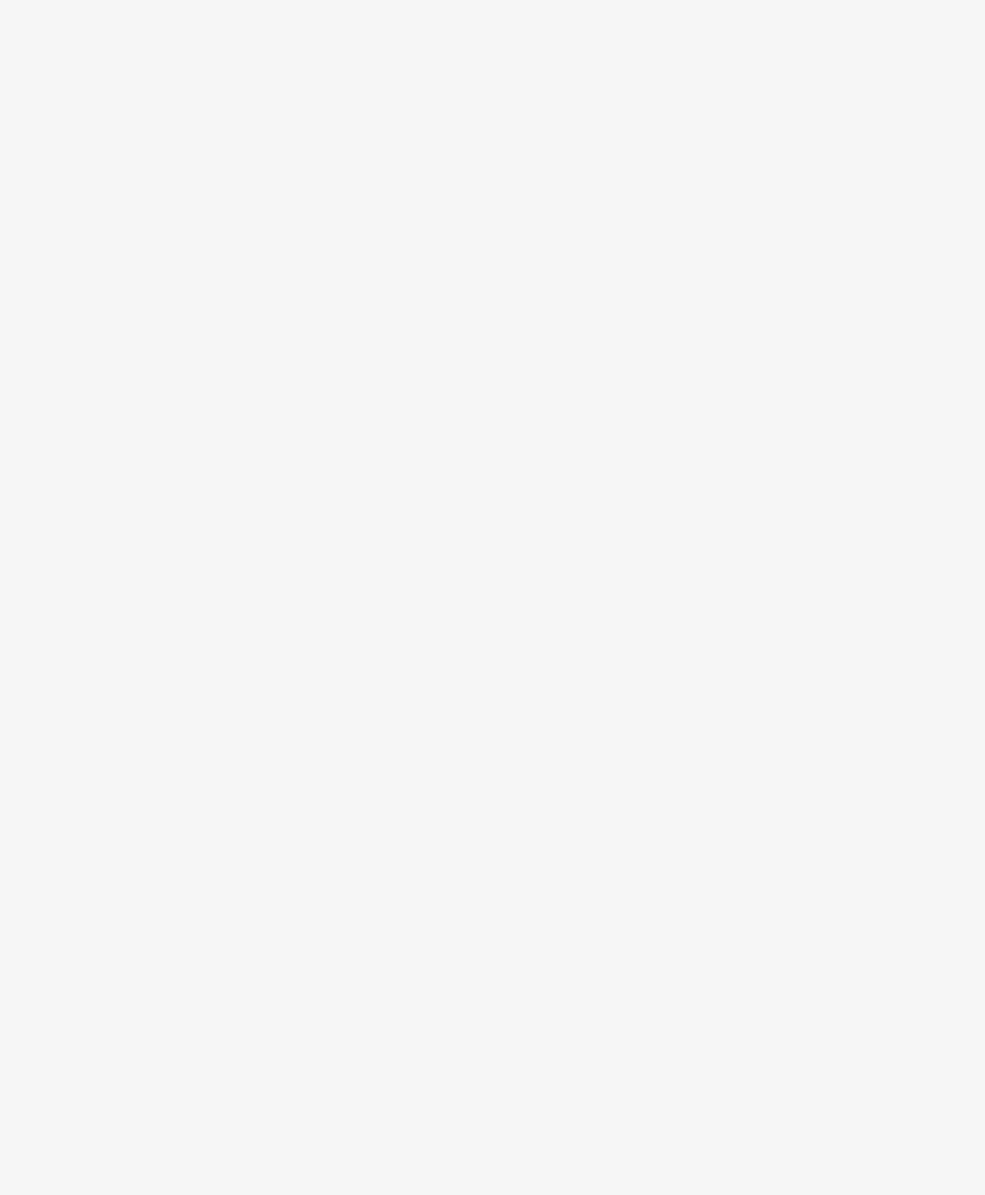
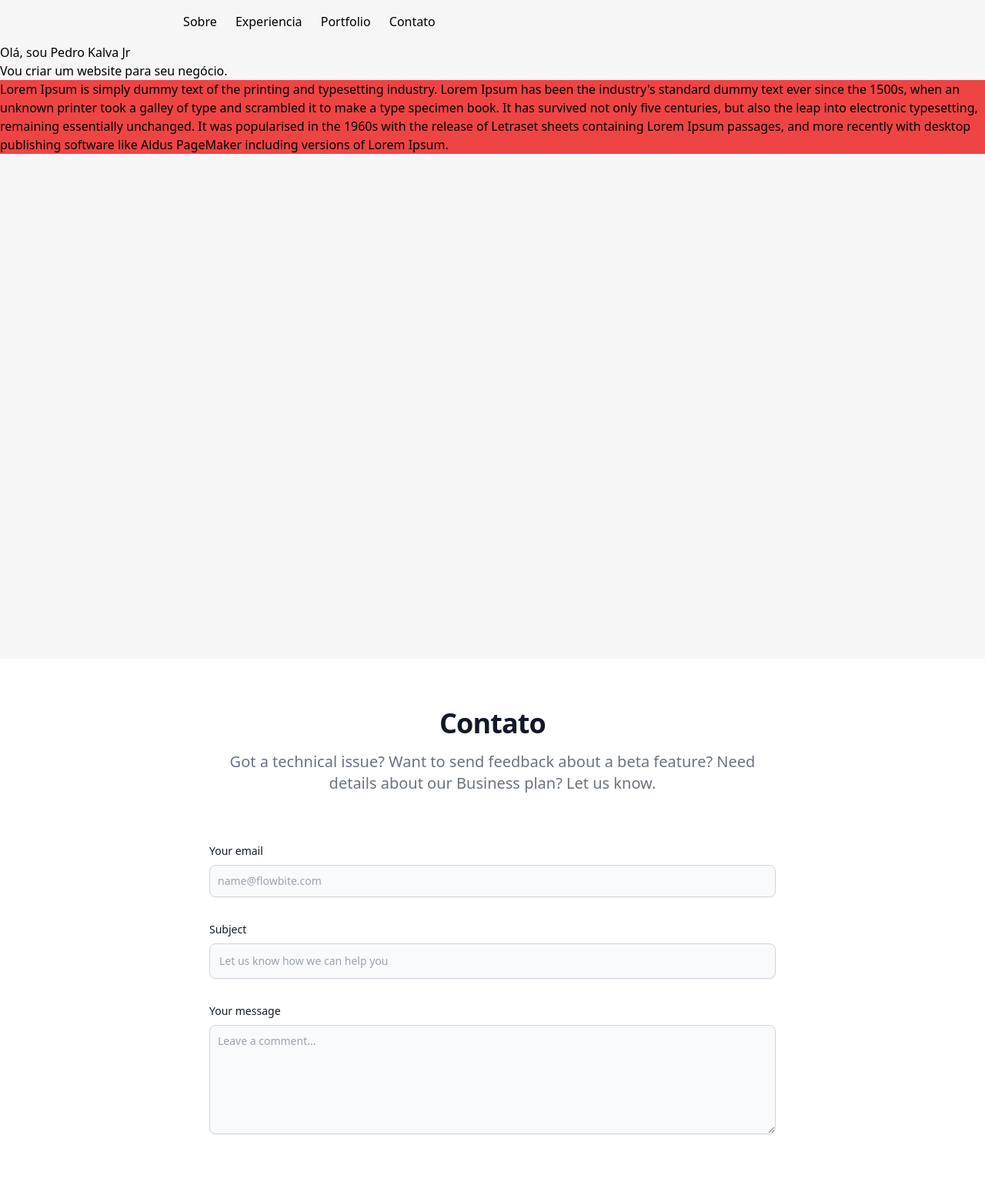
Before and after one commit to prkalvajr/Portfolio, an Astro site: page / in a window 1280 px wide. Shown: the whole page at 77% size. Before the commit the page ends 800 px from the top, so only its background shows below. Built offline with nearby package versions, Linux system fonts and the light colour scheme; Astro itself is replaced by a stand-in of ours.

Commit message:
adding tailwind, smooth scrooling with css. About and Contact sections

```diff
--- a/astro.config.mjs
+++ b/astro.config.mjs
@@ -1,4 +1,9 @@
 import { defineConfig } from 'astro/config';
+import tailwind from '@astrojs/tailwind';
+
+import react from "@astrojs/react";
 
 // https://astro.build/config
-export default defineConfig({});
+export default defineConfig({
+  integrations: [tailwind(), react()]
+});
--- a/src/components/About.astro
+++ b/src/components/About.astro
@@ -0,0 +1,20 @@
+<section id="about" class="min-h-screen">
+    <div class="">
+        <h1 class="">Olá, sou Pedro Kalva Jr</h1>
+        <h3>Vou criar um website para seu negócio.</h3>
+    </div>
+
+    <div class="bg-red-500">
+        <label>
+            Lorem Ipsum is simply dummy text of the printing and typesetting
+            industry. Lorem Ipsum has been the industry's standard dummy text
+            ever since the 1500s, when an unknown printer took a galley of type
+            and scrambled it to make a type specimen book. It has survived not
+            only five centuries, but also the leap into electronic typesetting,
+            remaining essentially unchanged. It was popularised in the 1960s
+            with the release of Letraset sheets containing Lorem Ipsum passages,
+            and more recently with desktop publishing software like Aldus
+            PageMaker including versions of Lorem Ipsum.
+        </label>
+    </div>
+</section>
--- a/src/components/Contact.astro
+++ b/src/components/Contact.astro
@@ -0,0 +1,21 @@
+<section id="contact" class="min-h-screen bg-white dark:bg-gray-900">
+    <div class="py-8 lg:py-16 px-4 mx-auto max-w-screen-md">
+        <h2 class="mb-4 text-4xl tracking-tight font-extrabold text-center text-gray-900 dark:text-white">Contato</h2>
+        <p class="mb-8 lg:mb-16 font-light text-center text-gray-500 dark:text-gray-400 sm:text-xl">Got a technical issue? Want to send feedback about a beta feature? Need details about our Business plan? Let us know.</p>
+        <form action="#" class="space-y-8">
+            <div>
+                <label for="email" class="block mb-2 text-sm font-medium text-gray-900 dark:text-gray-300">Your email</label>
+                <input type="email" id="email" class="shadow-sm bg-gray-50 border border-gray-300 text-gray-900 text-sm rounded-lg focus:ring-primary-500 focus:border-primary-500 block w-full p-2.5 dark:bg-gray-700 dark:border-gray-600 dark:placeholder-gray-400 dark:text-white dark:focus:ring-primary-500 dark:focus:border-primary-500 dark:shadow-sm-light" placeholder="name@flowbite.com" required>
+            </div>
+            <div>
+                <label for="subject" class="block mb-2 text-sm font-medium text-gray-900 dark:text-gray-300">Subject</label>
+                <input type="text" id="subject" class="block p-3 w-full text-sm text-gray-900 bg-gray-50 rounded-lg border border-gray-300 shadow-sm focus:ring-primary-500 focus:border-primary-500 dark:bg-gray-700 dark:border-gray-600 dark:placeholder-gray-400 dark:text-white dark:focus:ring-primary-500 dark:focus:border-primary-500 dark:shadow-sm-light" placeholder="Let us know how we can help you" required>
+            </div>
+            <div class="sm:col-span-2">
+                <label for="message" class="block mb-2 text-sm font-medium text-gray-900 dark:text-gray-400">Your message</label>
+                <textarea id="message" rows="6" class="block p-2.5 w-full text-sm text-gray-900 bg-gray-50 rounded-lg shadow-sm border border-gray-300 focus:ring-primary-500 focus:border-primary-500 dark:bg-gray-700 dark:border-gray-600 dark:placeholder-gray-400 dark:text-white dark:focus:ring-primary-500 dark:focus:border-primary-500" placeholder="Leave a comment..."></textarea>
+            </div>
+            <button type="submit" class="py-3 px-5 text-sm font-medium text-center text-white rounded-lg bg-primary-700 sm:w-fit hover:bg-primary-800 focus:ring-4 focus:outline-none focus:ring-primary-300 dark:bg-primary-600 dark:hover:bg-primary-700 dark:focus:ring-primary-800">Send message</button>
+        </form>
+    </div>
+  </section>
--- a/src/layouts/Layout.astro
+++ b/src/layouts/Layout.astro
@@ -7,7 +7,7 @@
 ---
 
 <!DOCTYPE html>
-<html lang="en">
+<html lang="pt">
 	<head>
 		<meta charset="UTF-8" />
 		<meta name="viewport" content="width=device-width" />
@@ -16,6 +16,19 @@
 		<title>{title}</title>
 	</head>
 	<body>
+		<div class="flex place-content-around align-middle h-10 mt-4">
+			<nav class="space-x-5">
+				<a href="#">Sobre</a>
+				<a href="#">Experiencia</a>
+				<a href="#">Portfolio</a>
+				<a href="#">Contato</a>
+		  	</nav>
+
+			<div>
+
+			</div>
+		</div>
+
 		<slot />
 	</body>
 </html>
@@ -27,6 +40,7 @@
 	html {
 		font-family: system-ui, sans-serif;
 		background-color: #F6F6F6;
+		scroll-behavior: smooth;
 	}
 	code {
 		font-family: Menlo, Monaco, Lucida Console, Liberation Mono, DejaVu Sans Mono,
--- /dev/null
+++ b/src/pages/404.html
@@ -0,0 +1,2 @@
+<h1> Error Ocurred, contact me </h1>>
+<i> Na minha maquina tava funcionando xD </i>
--- a/src/pages/index.astro
+++ b/src/pages/index.astro
@@ -2,17 +2,13 @@
 import React from 'React';
 import Layout from '../layouts/Layout.astro';
 import Contact from '../components/Contact.astro';
-import Navbar from '../components/Navbar.astro';
 import About from '../components/About.astro';
 import Card from '../components/Card.astro';
 ---
 
 <Layout title="Kalva's Portfolio">
-	<main>
-		<Navbar/>
 		<About/>
 		<Contact/>
-	</main>
 </Layout>
 
 <style>
--- /dev/null
+++ b/tailwind.config.cjs
@@ -0,0 +1,8 @@
+/** @type {import('tailwindcss').Config} */
+module.exports = {
+	content: ['./src/**/*.{astro,html,js,jsx,md,mdx}'],
+	theme: {
+		extend: {},
+	},
+	plugins: [],
+}
--- a/tsconfig.json
+++ b/tsconfig.json
@@ -1,3 +1,7 @@
 {
-  "extends": "astro/tsconfigs/base"
+  "extends": "astro/tsconfigs/base",
+  "compilerOptions": {
+    "jsx": "react-jsx",
+    "jsxImportSource": "react"
+  }
 }
```
Also changed, not shown: package.json (+10 -2 lines), src/components/Navbar.astro (deleted), 1 other file.
